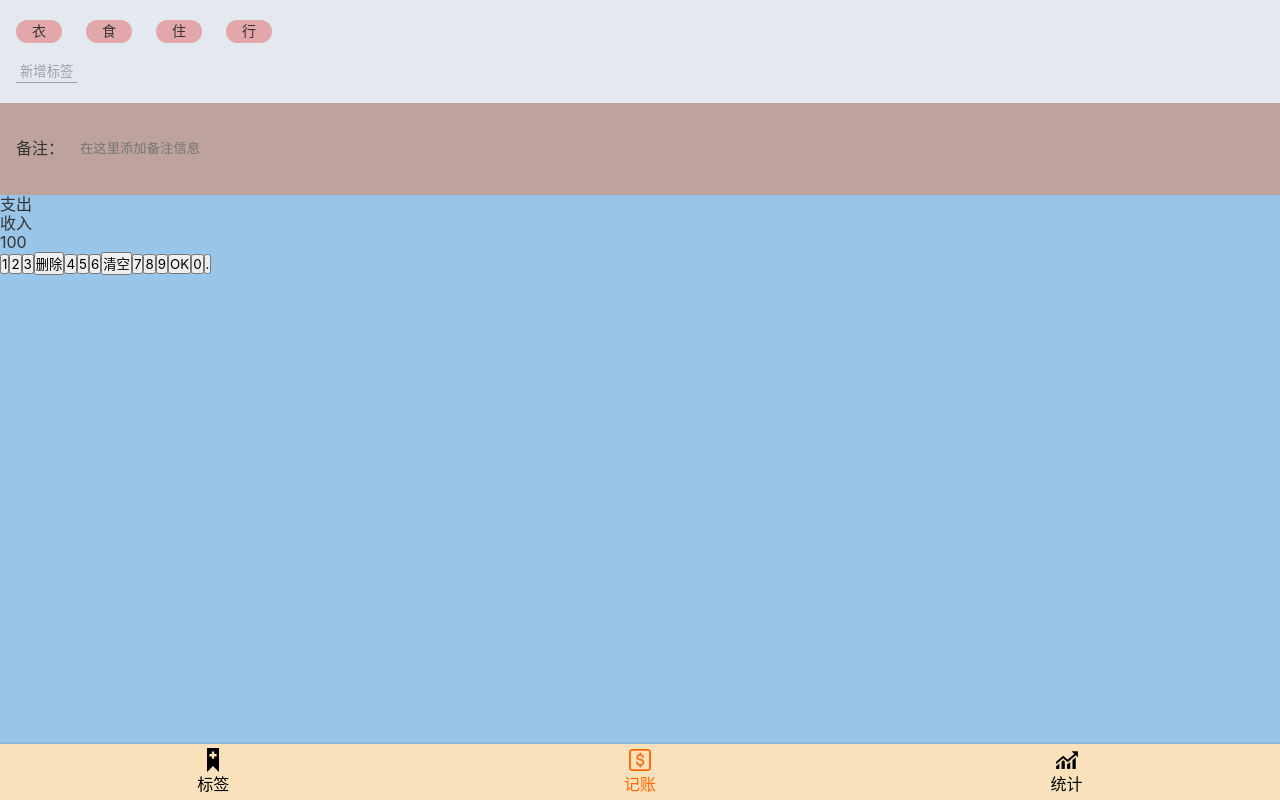
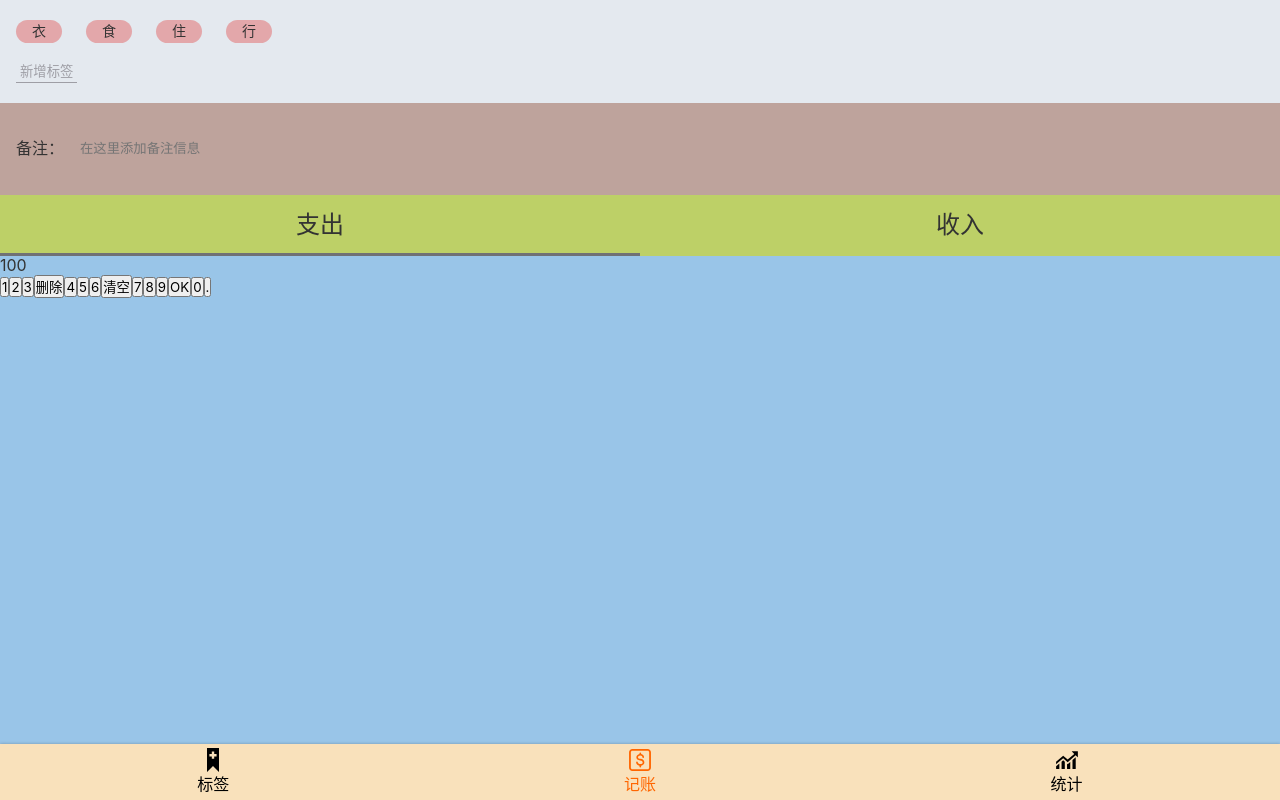
Before and after one commit to XiaoPan-Struggle/Money-steward, a React app: page /#/money in a window 1280 px wide. Built offline with nearby package versions, Linux system fonts and the light colour scheme.

Commit message:
Money.tsx CategorySection UI

```diff
--- a/src/views/Money.tsx
+++ b/src/views/Money.tsx
@@ -46,9 +46,31 @@
     }
   }
 `
-const Category = styled.section`
+const CategorySection = styled.section`
+  font-size: 24px;
+  > ul{
+    display: flex;
+    justify-content: space-between;
+    background: #bdd067;
+    > li{
+      width: 50%;
+      text-align: center;
+      padding: 16px 0;
+      position: relative;
+      &.selected::after{
+        content: '';
+        display: block;
+        height: 3px;
+        width: 100%;
+        background: #707175;
+        position: absolute;
+        bottom: 0;
+        left: 0;
+      }
+    }
+  }
 `
-const NumberPad = styled.section`
+const NumberPadSection = styled.section`
 
 `
 
@@ -70,13 +92,13 @@
           <input type="text" placeholder="在这里添加备注信息" />
         </label>
       </NotesSection>
-      <Category>
+      <CategorySection>
         <ul>
-          <li>支出</li>
+          <li className="selected">支出</li>
           <li>收入</li>
         </ul>
-      </Category>
-      <NumberPad>
+      </CategorySection>
+      <NumberPadSection>
         <div>100</div>
         <div>
           <button>1</button>
@@ -94,7 +116,7 @@
           <button>0</button>
           <button>.</button>
         </div>
-      </NumberPad>
+      </NumberPadSection>
     </Layout>
   )
 }
```
